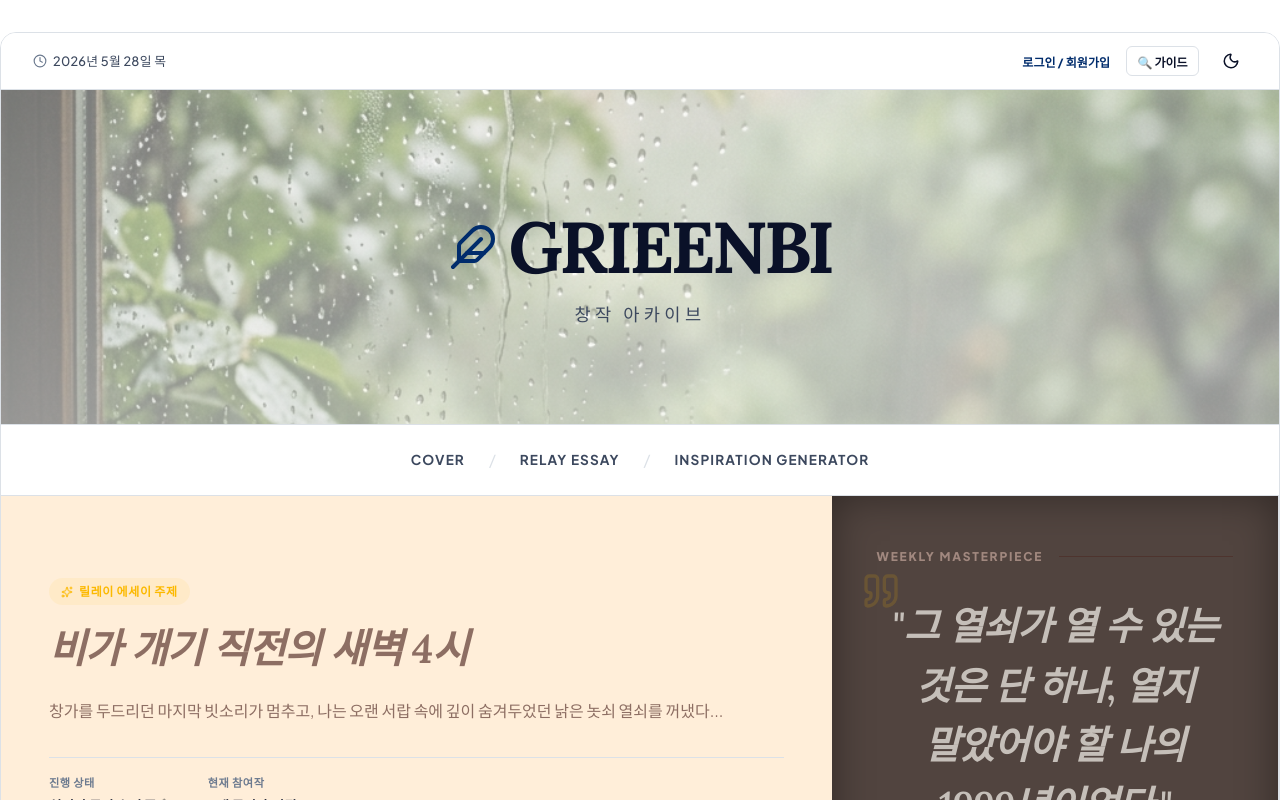
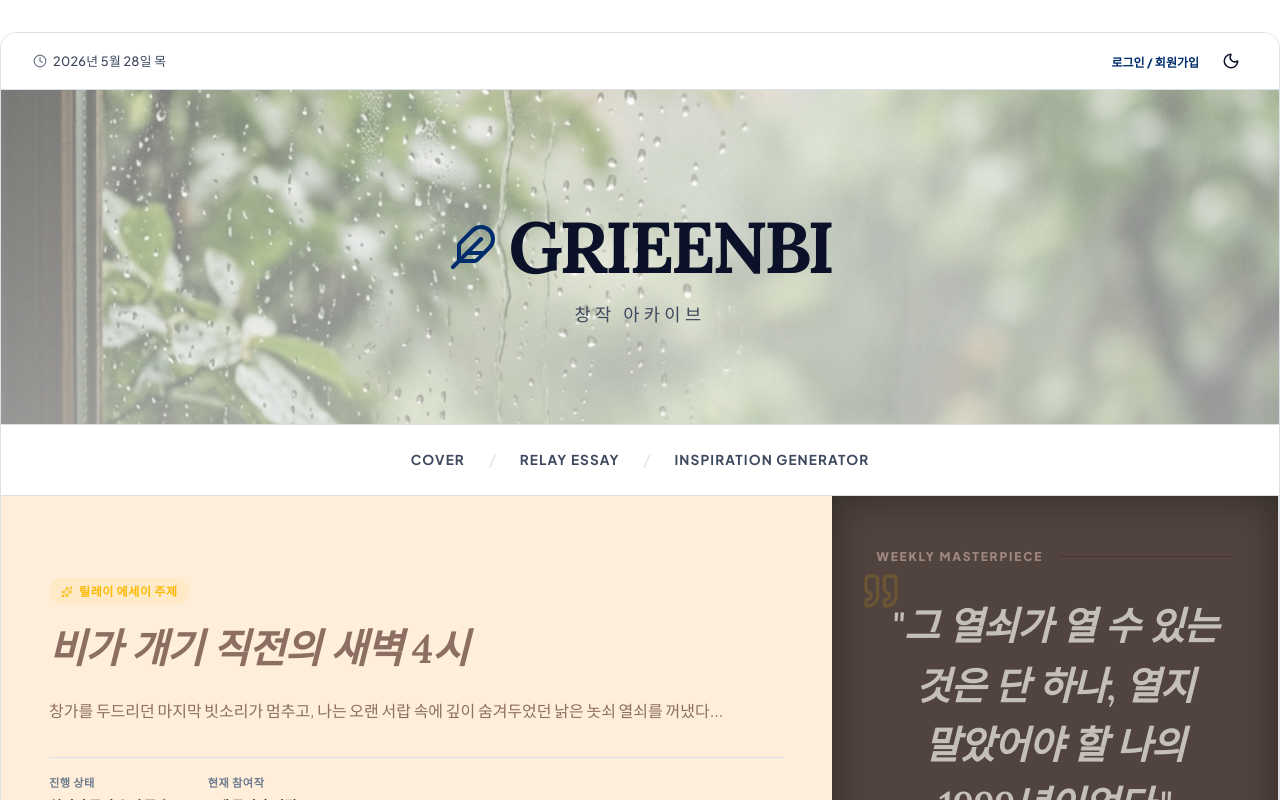
Before and after one commit to grieenbi/grieenbi-home, a React (Vite) app: page / in a window 1280 px wide. Shown: the top 800 px of the page. Built offline with nearby package versions, Linux system fonts and the light colour scheme; no server answers.

Commit message:
feat: 가이드 버튼을 관리자 로그인 시에만 노출하도록 변경

```diff
--- a/src/App.tsx
+++ b/src/App.tsx
@@ -190,6 +190,7 @@ function App() {
         onLogout={handleLogout}
         isGuideMode={isGuideMode}
         onToggleGuideMode={() => setIsGuideMode(prev => !prev)}
+        isAdmin={currentUser !== null && (currentUser.email === 'foodyheo@gmail.com' || currentUser.email === 'grieenbi@example.com')}
       />
 
       <HeroCover
--- a/src/components/Header.tsx
+++ b/src/components/Header.tsx
@@ -9,6 +9,7 @@ interface HeaderProps {
   onLogout: () => void;
   isGuideMode: boolean;
   onToggleGuideMode: () => void;
+  isAdmin?: boolean;
 }
 
 export const Header: React.FC<HeaderProps> = ({
@@ -18,7 +19,8 @@ export const Header: React.FC<HeaderProps> = ({
   onLoginClick,
   onLogout,
   isGuideMode,
-  onToggleGuideMode
+  onToggleGuideMode,
+  isAdmin = false
 }) => {
   const currentDate = new Date().toLocaleDateString('ko-KR', {
     year: 'numeric',
@@ -59,6 +61,7 @@ export const Header: React.FC<HeaderProps> = ({
           )}
 
           {/* Guide Mode Toggle Button */}
+          {isAdmin && (
             <button
               type="button"
               onClick={onToggleGuideMode}
@@ -73,6 +76,7 @@ export const Header: React.FC<HeaderProps> = ({
             >
               <span>{isGuideMode ? '🔍 가이드 ON' : '🔍 가이드'}</span>
             </button>
+          )}
 
           <button
             onClick={toggleTheme}
```
Lines whose indentation alone changed are shown as unchanged.
